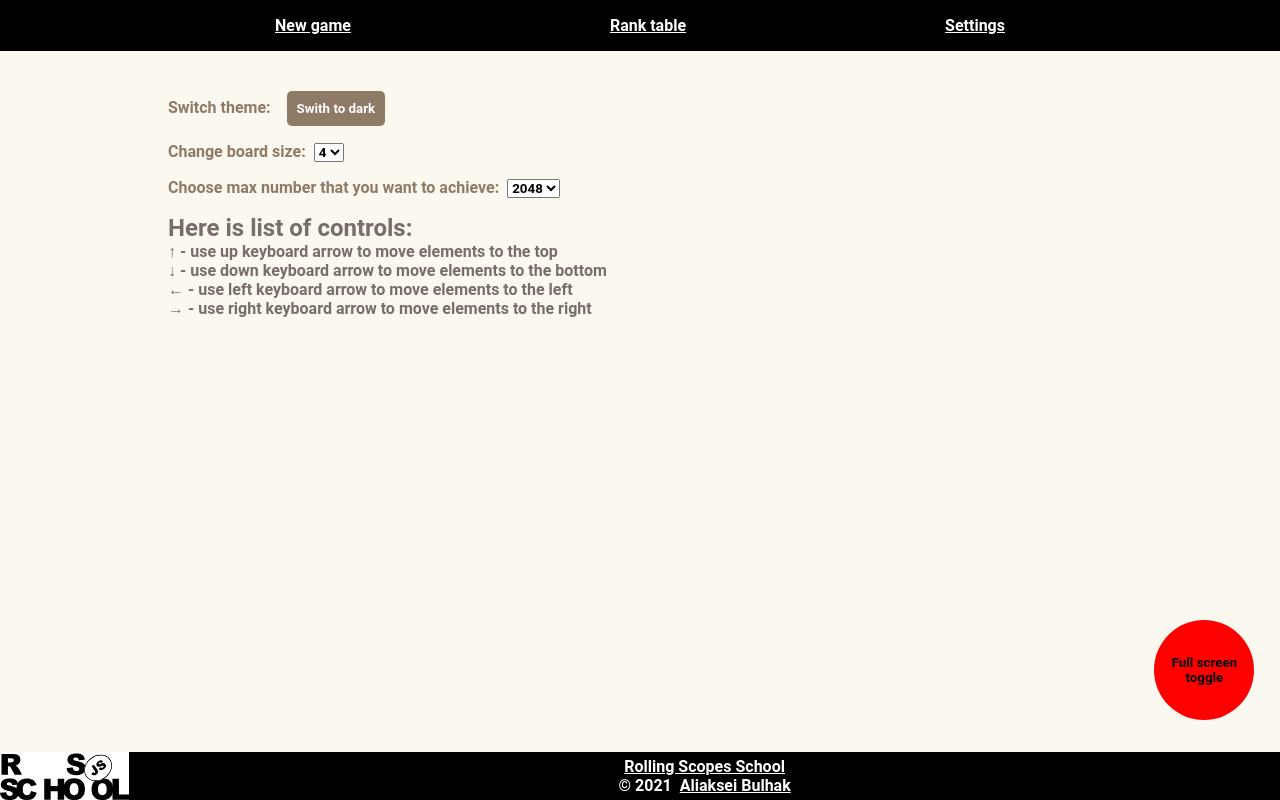
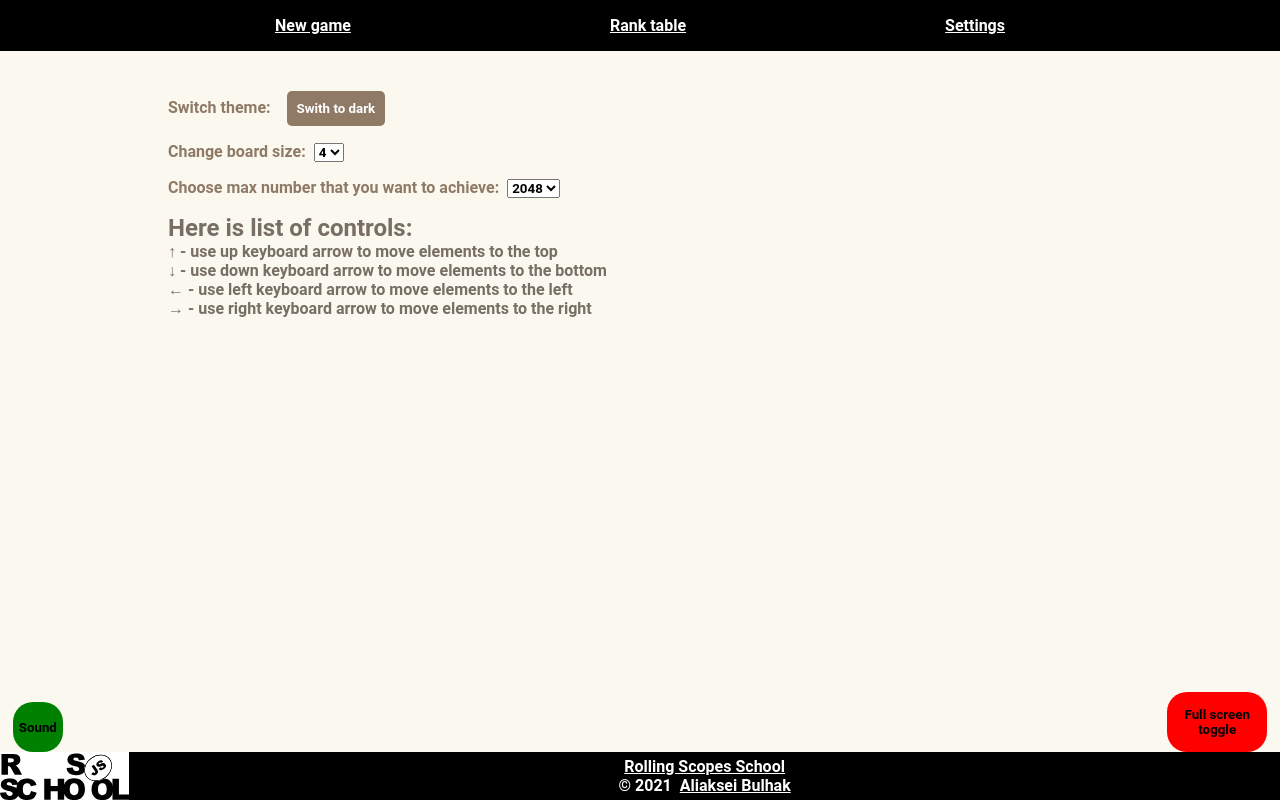
Before and after one commit to aleksei-bulgak-study/react-game, a React app: page /#/settings in a window 1280 px wide. Built offline with nearby package versions, Linux system fonts and the light colour scheme.

Commit message:
feat: add support for background audio

```diff
--- a/package.json
+++ b/package.json
@@ -9,7 +9,6 @@
   "license": "ISC",
   "dependencies": {
     "clean-webpack-plugin": "^3.0.0",
-    "copy-webpack-plugin": "^7.0.0",
     "react": "^17.0.1",
     "react-dom": "^17.0.1",
     "react-router-dom": "^5.2.0",
@@ -31,6 +30,7 @@
     "@typescript-eslint/eslint-plugin": "^4.15.1",
     "@typescript-eslint/parser": "^4.15.1",
     "babel-loader": "^8.2.2",
+    "copy-webpack-plugin": "^7.0.0",
     "eslint": "^7.20.0",
     "eslint-config-prettier": "^7.2.0",
     "eslint-plugin-prettier": "^3.3.1",
--- a/src/App.tsx
+++ b/src/App.tsx
@@ -16,6 +16,7 @@ import {
 import FloatingButton from './components/FloatingButton';
 import { Settings } from 'settings';
 import { Result } from 'result';
+import AudioSound from './components/Audio';
 
 type KeyValuePair = {
     key: string;
@@ -95,6 +96,7 @@ const App: React.FC<AppProps> = ({ className, onThemeChange }): ReactElement =>
             </main>
             <Footer />
             <FloatingButton onClick={onFullScreenPressed} title="Full screen toggle" />
+            <AudioSound />
         </Router>
     );
 };
--- /dev/null
+++ b/src/components/Audio/index.tsx
@@ -0,0 +1,57 @@
+import React, { useEffect, useRef, useState } from 'react';
+import styled from 'styled-components';
+import audioFile from '../../assets/background.mp3';
+
+type AudioSoundProps = {
+    className?: string;
+};
+
+const AudioSound: React.FC<AudioSoundProps> = ({ className }) => {
+    const audio = useRef(new Audio(audioFile));
+    const [enabled, setEnabled] = useState(false);
+
+    const onClick = () => setEnabled((previous) => !previous);
+
+    useEffect(() => {
+        audio.current.loop = true;
+        audio.current.autoplay = true;
+        console.log(enabled);
+        if (enabled) {
+            audio.current.play();
+        } else {
+            audio.current.pause();
+        }
+    }, [enabled]);
+
+    return (
+        <button className={className} onClick={onClick}>
+            Sound
+        </button>
+    );
+};
+
+export default styled(AudioSound)`
+    position: absolute;
+    bottom: 6%;
+    left: 1%;
+    height: 50px;
+    width: 50px;
+    border-radius: 20px;
+    background-color: green;
+    border: none;
+    outline: none;
+    cursor: pointer;
+    color: black;
+    transition: bottom 1s ease-in-out;
+
+    &:hover {
+        background-color: #004400;
+    }
+
+    @media (max-height: 750px) {
+        bottom: 1px;
+        font-size: 1rem;
+        height: 60px;
+        width: 60px;
+    }
+`;
--- a/src/components/FloatingButton/FloatingButton.tsx
+++ b/src/components/FloatingButton/FloatingButton.tsx
@@ -15,19 +15,27 @@ const FloatingButton: FC<FloatingButtonProps> = ({ onClick, title, className })
 
 export default styled(FloatingButton)`
     position: absolute;
-    bottom: 10%;
-    right: 2%;
-    height: 100px;
+    bottom: 6%;
+    right: 1%;
+    height: 60px;
     width: 100px;
-    border-radius: 50%;
+    border-radius: 20px;
     background-color: red;
     border: none;
     outline: none;
     cursor: pointer;
     color: black;
+    transition: bottom 1s ease-in-out;
 
     &:hover {
        background-color: #cc2e2e;
        border: 1px solid red;
     }
+
+    @media (max-height: 750px) {
+        bottom: 1px;
+        font-size: 1rem;
+        height: 60px;
+        width: 60px;
+    }
 `;
--- a/src/types/custom.d.ts
+++ b/src/types/custom.d.ts
@@ -2,3 +2,8 @@ declare module "*.svg" {
   const content: string | undefined;
   export default content;
 }
+
+declare module "*.mp3" {
+  const content: string | undefined;
+  export default content;
+}
--- a/webpack.config.js
+++ b/webpack.config.js
@@ -2,6 +2,7 @@
 const path = require('path');
 const HtmlWebpackPlugin = require('html-webpack-plugin');
 const { CleanWebpackPlugin } = require('clean-webpack-plugin');
+const CopyPlugin = require("copy-webpack-plugin");
 const createStyledComponentsTransformer = require('typescript-plugin-styled-components').default;
 const styledComponentsTransformer = createStyledComponentsTransformer();
 
@@ -25,7 +26,7 @@ module.exports = {
                 },
             },
             {
-                test: /\.svg$/,
+                test: /\.(svg|mp3)$/,
                 loader: 'file-loader',
                 options: {
                     name: '[name].[ext]',
@@ -39,7 +40,7 @@ module.exports = {
         new CleanWebpackPlugin(),
         new HtmlWebpackPlugin({
             template: path.resolve(__dirname, 'public/index.html'),
-        }),
+        })
     ],
 
     devServer: {
```
Also changed, not shown: 2 other files (tests, documents, lock files or other folders).
